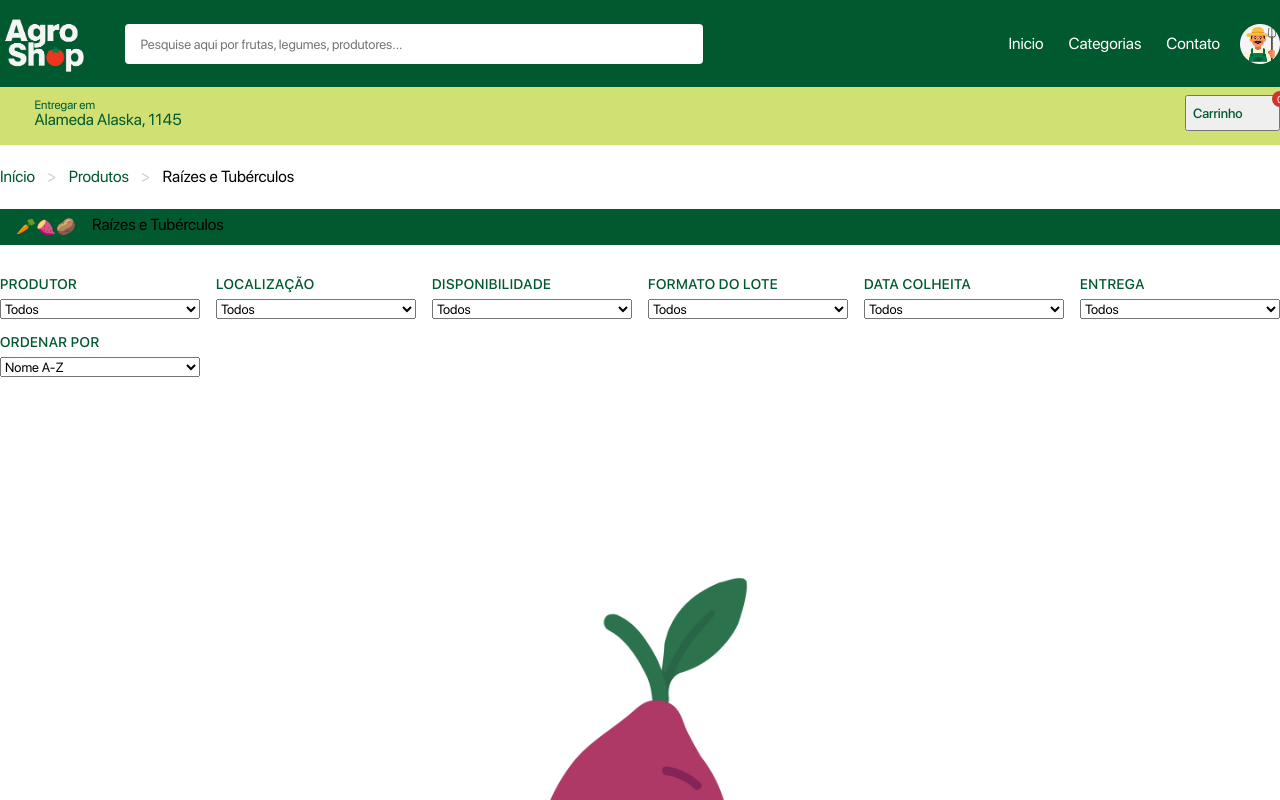
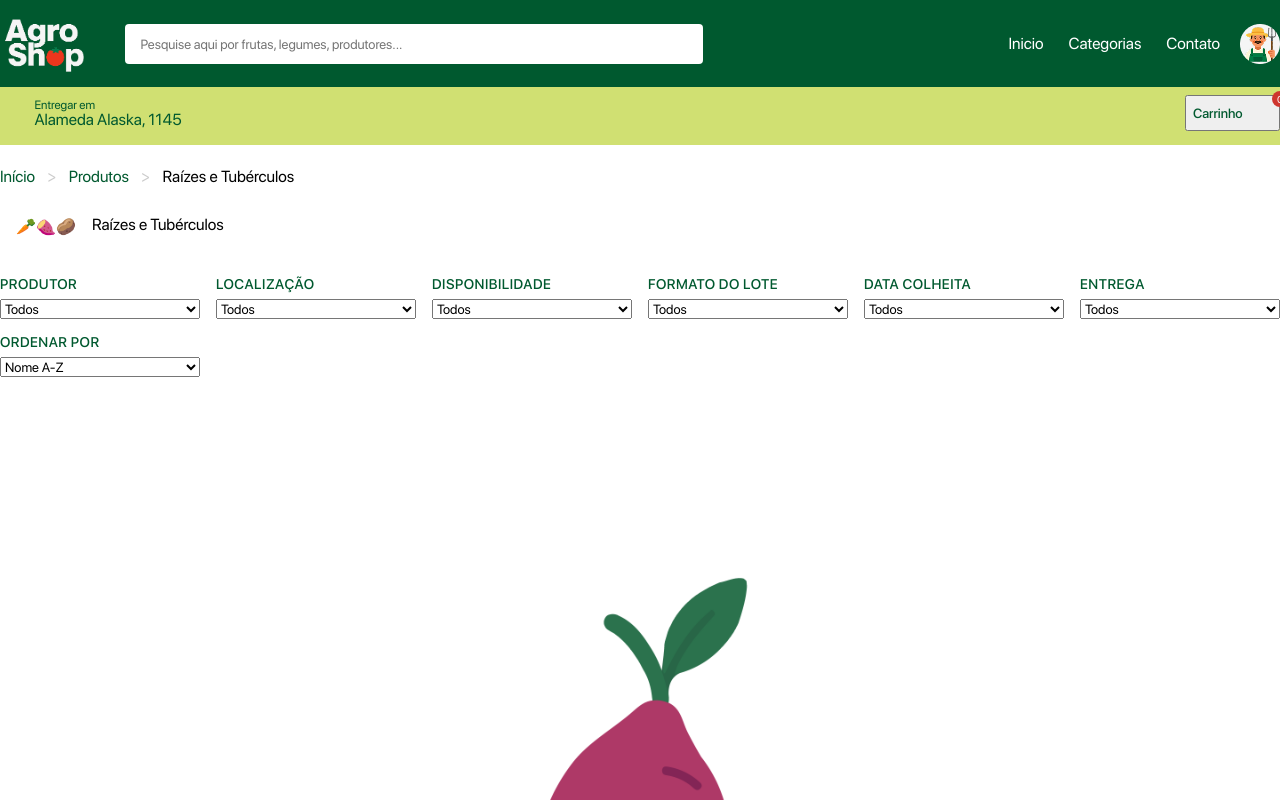
Before and after one commit to luanehm/AgroShop, a Next.js app: page /categoria in a window 1280 px wide. Shown: the top 800 px of the page. Built offline with nearby package versions, Linux system fonts and the light colour scheme; a web font is replaced by a local one.

Commit message:
fix: corrigir background do titulo da pagina categoria e ajustar cor do botão no ProductCard

```diff
--- a/components/ProductCard.js
+++ b/components/ProductCard.js
@@ -36,10 +36,7 @@ const ProductCard = ({ product }) => {
               </span>
             )}
           </div>
-          <button
-            onClick={handleAddToCart}
-            className="btn btn-primary btn-add-cart"
-          >
+          <button onClick={handleAddToCart} className="btn btn-success">
             <i className="fa fa-shopping-cart" aria-hidden="true"></i>
             Adicionar ao Carrinho
           </button>
--- a/pages/categoria.js
+++ b/pages/categoria.js
@@ -7,7 +7,8 @@ import Toast from "../components/Toast";
 import { CartProvider } from "../contexts/CartContext";
 
 function CategoryContent() {
-  const { notification, clearNotification } = require("../contexts/CartContext").useCart();
+  const { notification, clearNotification } =
+    require("../contexts/CartContext").useCart();
   return (
     <>
       <Head>
@@ -24,13 +25,20 @@ function CategoryContent() {
       <Header />
       <main id="categoria-page" className="container">
         <nav className="breadcrumb">
-          <a href="#" className="breadcrumb-link">Início</a>
+          <a href="#" className="breadcrumb-link">
+            Início
+          </a>
           <span className="breadcrumb-separator">&gt;</span>
-          <a href="#" className="breadcrumb-link">Produtos</a>
+          <a href="#" className="breadcrumb-link">
+            Produtos
+          </a>
           <span className="breadcrumb-separator">&gt;</span>
           <span className="breadcrumb-current">Raízes e Tubérculos</span>
         </nav>
-        <header className="page-header">
+        <header
+          className="page-header"
+          style={{ backgroundColor: "transparent" }}
+        >
           <div className="header-content">
             <div className="header-icon">🥕🍠🥔</div>
             <div className="header-text">
```
